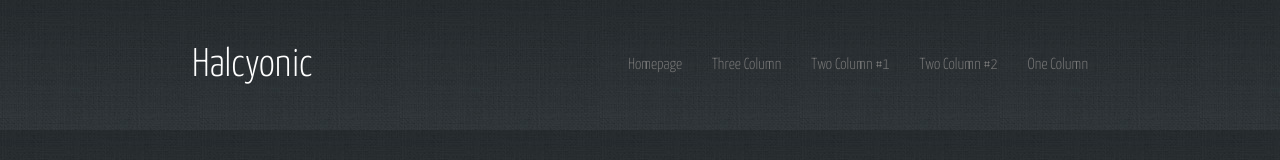
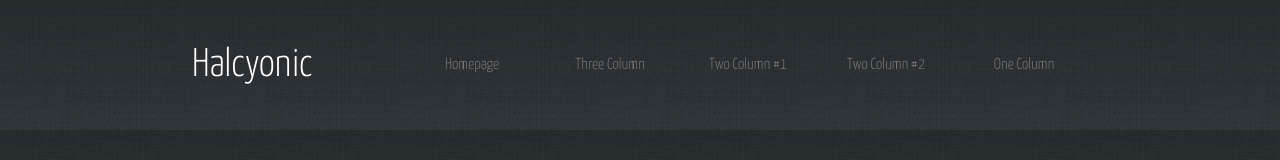
Before and after one commit to DaniyarTurak/Task1, an Angular app: page / in a window 1280 px wide. Shown: the top 160 px of the page. Built offline with nearby package versions, Linux system fonts and the light colour scheme.

Commit message:
feat: header layouts effects

```diff
--- a/src/app/shared/modules/header/components/header/header.component.html
+++ b/src/app/shared/modules/header/components/header/header.component.html
@@ -1,22 +1,12 @@
 <header class="header container">
-  <div class="logo">Halcyonic</div>
+  <div class="logo" [routerLink]="['/']">Halcyonic</div>
   <nav>
     <ul class="navbar">
-      <li class="navbar-item">
-        <a [routerLink]="['/']">Homepage</a>
-      </li>
-      <li class="navbar-item">
-        <a [routerLink]="['/']">Three Column</a>
-      </li>
-      <li class="navbar-item">
-        <a [routerLink]="['/']">Two Column #1</a>
-      </li>
-      <li class="navbar-item">
-        <a [routerLink]="['/']">Two Column #2</a>
-      </li>
-      <li class="navbar-item">
-        <a [routerLink]="['/']">One Column</a>
-      </li>
+      <li class="navbar-item" [routerLink]="['/']">Homepage</li>
+      <li class="navbar-item" [routerLink]="['/']">Three Column</li>
+      <li class="navbar-item" [routerLink]="['/']">Two Column #1</li>
+      <li class="navbar-item" [routerLink]="['/']">Two Column #2</li>
+      <li class="navbar-item" [routerLink]="['/']">One Column</li>
     </ul>
   </nav>
 </header>
--- a/src/app/shared/modules/header/components/header/header.component.scss
+++ b/src/app/shared/modules/header/components/header/header.component.scss
@@ -9,6 +9,7 @@ header {
   .logo {
     font-size: 2.5em;
     color: #fff;
+    cursor: pointer;
   }
 
   ul {
@@ -18,14 +19,26 @@ header {
     justify-content: space-between;
 
     li {
-      &:not(:last-child) {
-        margin-right: 30px;
+      width: 10vw;
+      padding: 10px 10px;
+      cursor: pointer;
+      font-size: 1em;
+      color: hsl(0, 0%, 47%);
+      text-align: center;
+
+      &:hover {
+        background-color: black;
+        border-radius: 5px;
+        color: #fff;
+        opacity: 0.9;
       }
 
-      a {
-        text-decoration: none;
-        font-size: 1em;
-        color: hsl(0, 0%, 47%);
+      &:active {
+        opacity: 0.5;
+      }
+
+      &:not(:last-child) {
+        margin-right: 10px;
       }
     }
   }
```
